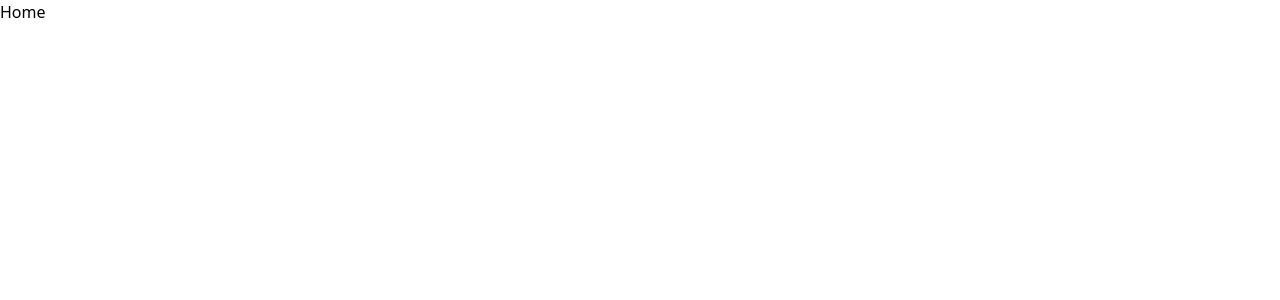
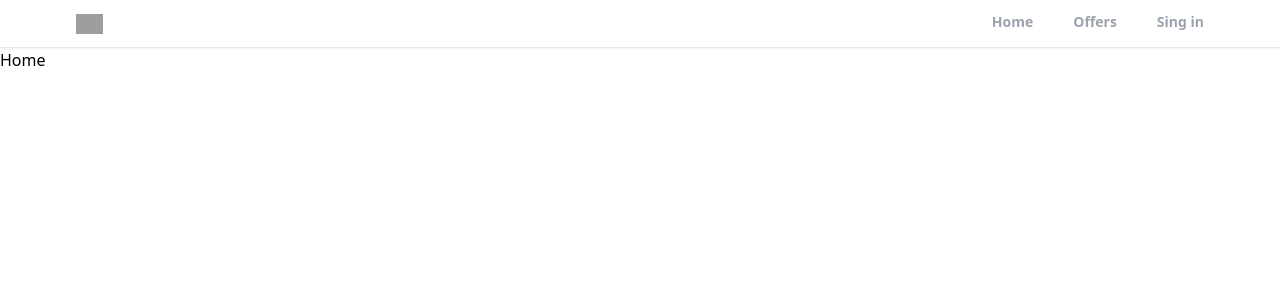
Before and after one commit to iKooot/realtor_clone_react, a React (Create React App) app: page / in a window 1280 px wide. Shown: the top 300 px of the page. Built offline with nearby package versions, Linux system fonts and the light colour scheme; grey boxes are pictures that could not be loaded.

Commit message:
create the header component

```diff
--- a/src/App.js
+++ b/src/App.js
@@ -7,11 +7,13 @@
   Offers,
   ForgotPassword,
 } from "./pages";
+import { Header } from "./components";
 
 function App() {
   return (
     <>
       <Router>
+        <Header />
         <Routes>
           <Route path="/" element={<Home />} />
           <Route path="/sign-in" element={<SignIn />} />
--- /dev/null
+++ b/src/components/Header.jsx
@@ -0,0 +1,53 @@
+import { useLocation, useNavigate } from "react-router-dom";
+
+export const Header = (props) => {
+  const location = useLocation();
+  const navigate = useNavigate();
+
+  function pathMatchRoute(route) {
+    return route === location.pathname;
+  }
+
+  return (
+    <div className="bg-white border-b shadow-sm sticky top-0 z-50">
+      <header className="flex justify-between items-center px-3 max-w-6xl mx-auto">
+        <div>
+          <img
+            src="https://static.rdc.moveaws.com/images/logos/rdc-logo-default.svg"
+            alt="logo"
+            className="h-5 cursor-pointer"
+            onClick={() => navigate("/")}
+          />
+        </div>
+        <div>
+          <ul className="flex space-x-10">
+            <li
+              className={`cursor-pointer py-3 text-sm font-semibold text-gray-400 border-b-[3px] border-b-transparent ${
+                pathMatchRoute("/") && "text-black border-b-red-500"
+              }`}
+              onClick={() => navigate("/")}
+            >
+              Home
+            </li>
+            <li
+              className={`cursor-pointer py-3 text-sm font-semibold text-gray-400 border-b-[3px] border-b-transparent ${
+                pathMatchRoute("/offers") && "text-black border-b-red-500"
+              }`}
+              onClick={() => navigate("/offers")}
+            >
+              Offers
+            </li>
+            <li
+              className={`cursor-pointer py-3 text-sm font-semibold text-gray-400 border-b-[3px] border-b-transparent ${
+                pathMatchRoute("/sing-in") && "text-black border-b-red-500"
+              }`}
+              onClick={() => navigate("/sing-in")}
+            >
+              Sing in
+            </li>
+          </ul>
+        </div>
+      </header>
+    </div>
+  );
+};
--- /dev/null
+++ b/src/components/index.js
@@ -0,0 +1 @@
+export * from "./Header";
```
